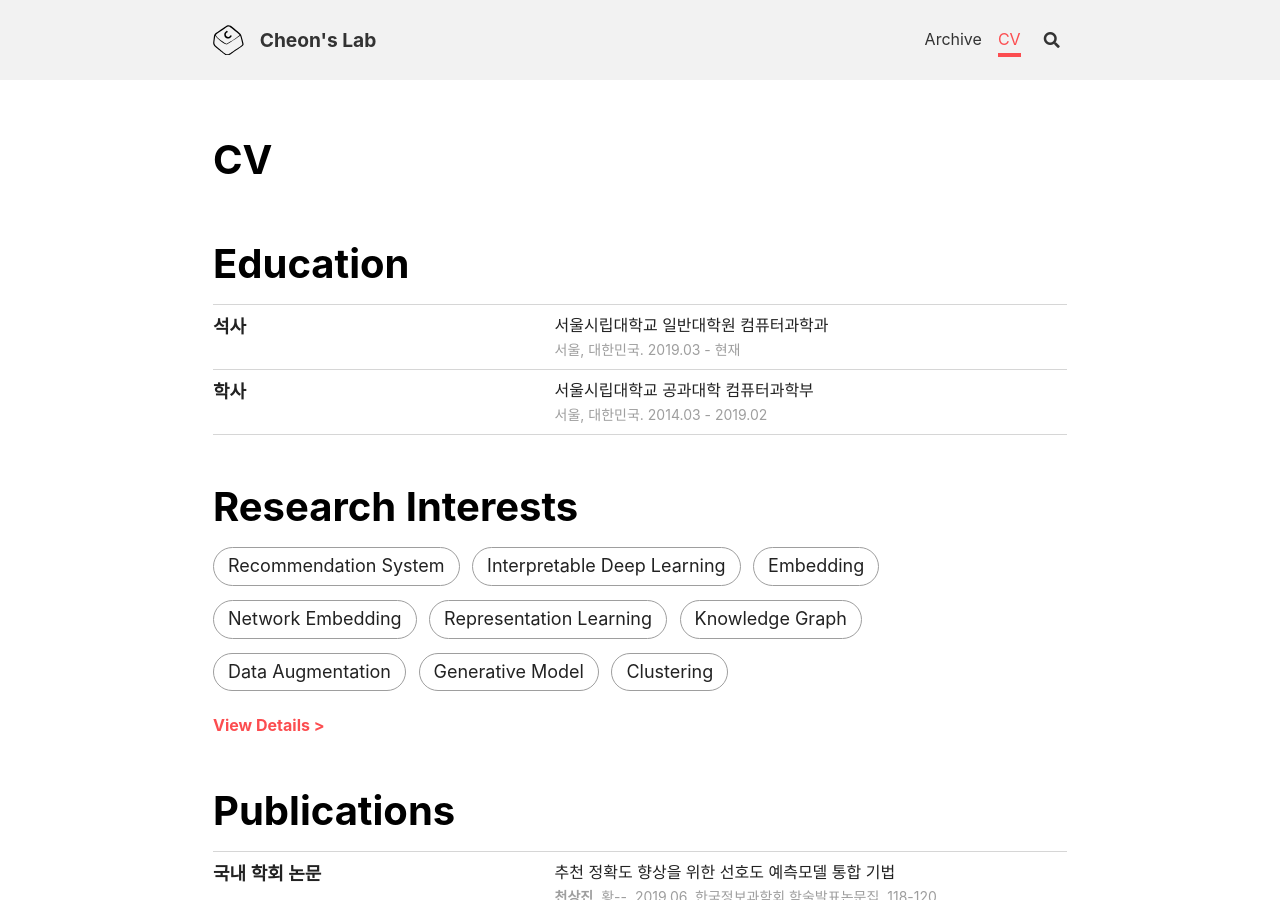
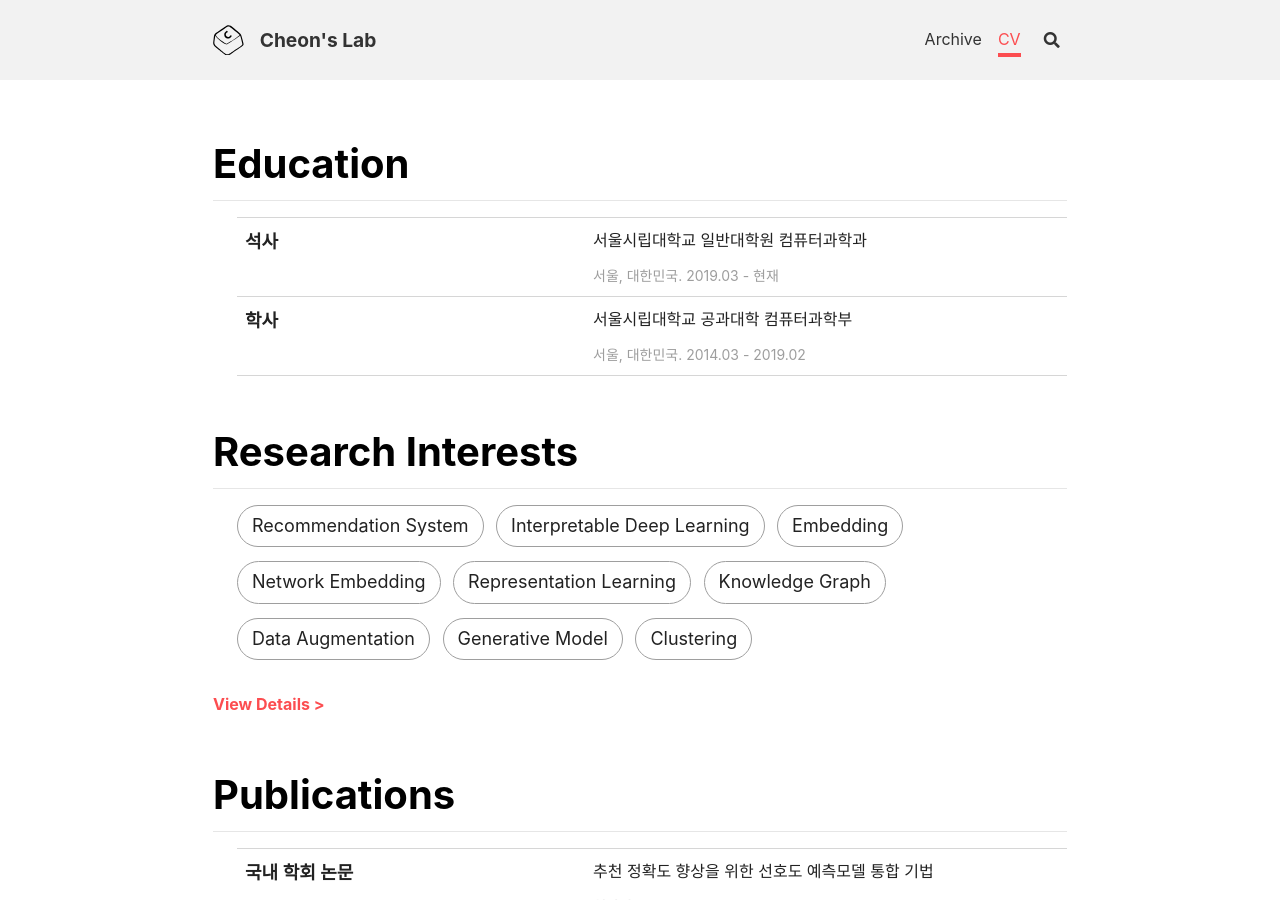
Before and after one commit to cheon-research/cheon-research.github.io, a Jekyll site: the page built from cv.html, in a window 1280 px wide and 900 px high. Built offline with Jekyll 4.4.1, drawn with Linux system fonts in a browser that asks for light colours; nearby versions of some CDN libraries.

```diff
--- a/cv.html
+++ b/cv.html
@@ -1,6 +1,5 @@
 ---
-layout: page
-title: CV
+layout: article
 ---
 
 <div class="profile section">
```
